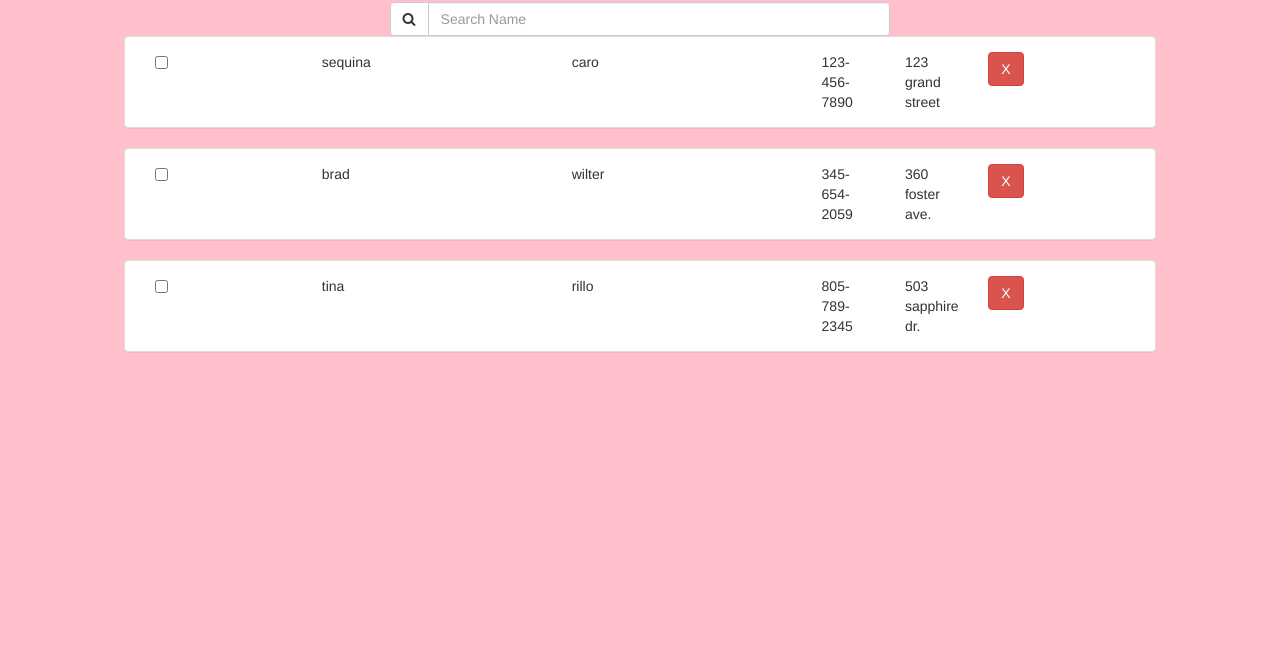
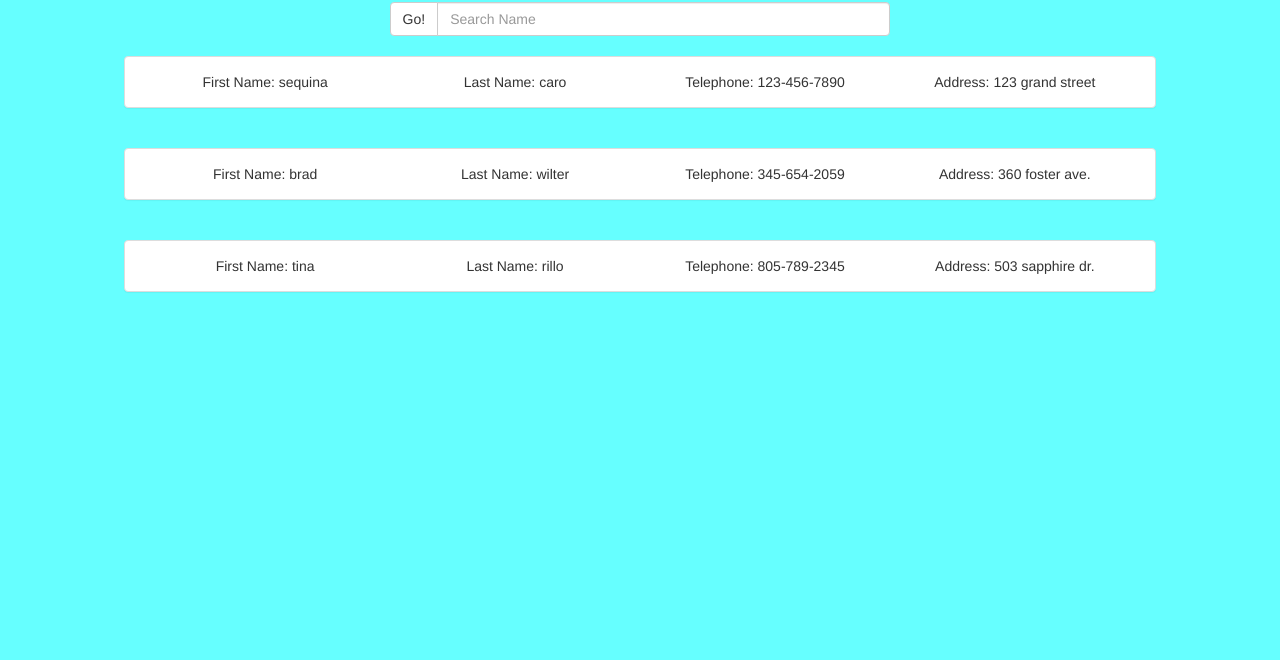
Before and after one commit to sequina/addressBookApp, a plain HTML site: page index.html in a window 1280 px wide. Shown: the part 140-800 px from the top of the page. Drawn offline with nearby package versions, Linux system fonts and the light colour scheme; some packages are replaced by stand-ins of ours.

Commit message:
finished styling app

```diff
--- a/partials/item-all.html
+++ b/partials/item-all.html
@@ -3,7 +3,7 @@
     <div class= "col-xs-6 col-xs-offset-3">
       <div class="input-group">
       <span class="input-group-btn">
-        <button class="btn btn-default"><i class="fa fa-search" aria-hidden="true"></i></button>
+        <button class="btn btn-default" type="button">Go!</button>
       </span>
         <input type="text" class="form-control"placeholder="Search Name" ng-model="searchText"/>
       </div>
@@ -11,14 +11,14 @@
   </div>
 
   <div ng-repeat="contacts in items | filter: searchText">
+  <br/>
     <div class="panel panel-default">
       <div class="panel-body">
-        <div class="col-xs-2"><input type="checkbox" name=""/></div>
-        <div class="col-xs-3">{{contacts.firstName}}</div>
-        <div class="col-xs-3">{{contacts.lastName}}</div>
-        <div class="col-xs-1">{{contacts.number}}</div>
-        <div class="col-xs-1">{{contacts.address}}</div>
-        <div class="col-xs-1"><button class="btn btn-danger">X</button></div>
+        <div class="col-xs-3">  First Name: {{contacts.firstName}}</div>
+        <div class="col-xs-3">Last Name: {{contacts.lastName}}</div>
+        <div class="col-xs-3">Telephone: {{contacts.number}}</div>
+        <div class="col-xs-3">Address: {{contacts.address}}</div>
+        <!-- <div class="col-xs-1"><button class="btn btn-danger">X</button></div> -->
       </div>
     </div>
   </div>
--- a/sass/main.scss
+++ b/sass/main.scss
@@ -1,9 +1,16 @@
-$blue: pink;
+$color: #66ffff;
+$funFont: Playfair Display;
+$fontSize: 12%;
 
 body{
-  background-color: $blue;
+  background-color: $color;
 }
 
 h1{
   text-align: center;
 }
+
+.panel-body{
+  text-align: center;
+  font-style: $funFont;
+}
```
Also changed, not shown: partials/item-new.html (+1 -1 lines), styles/main.css.
